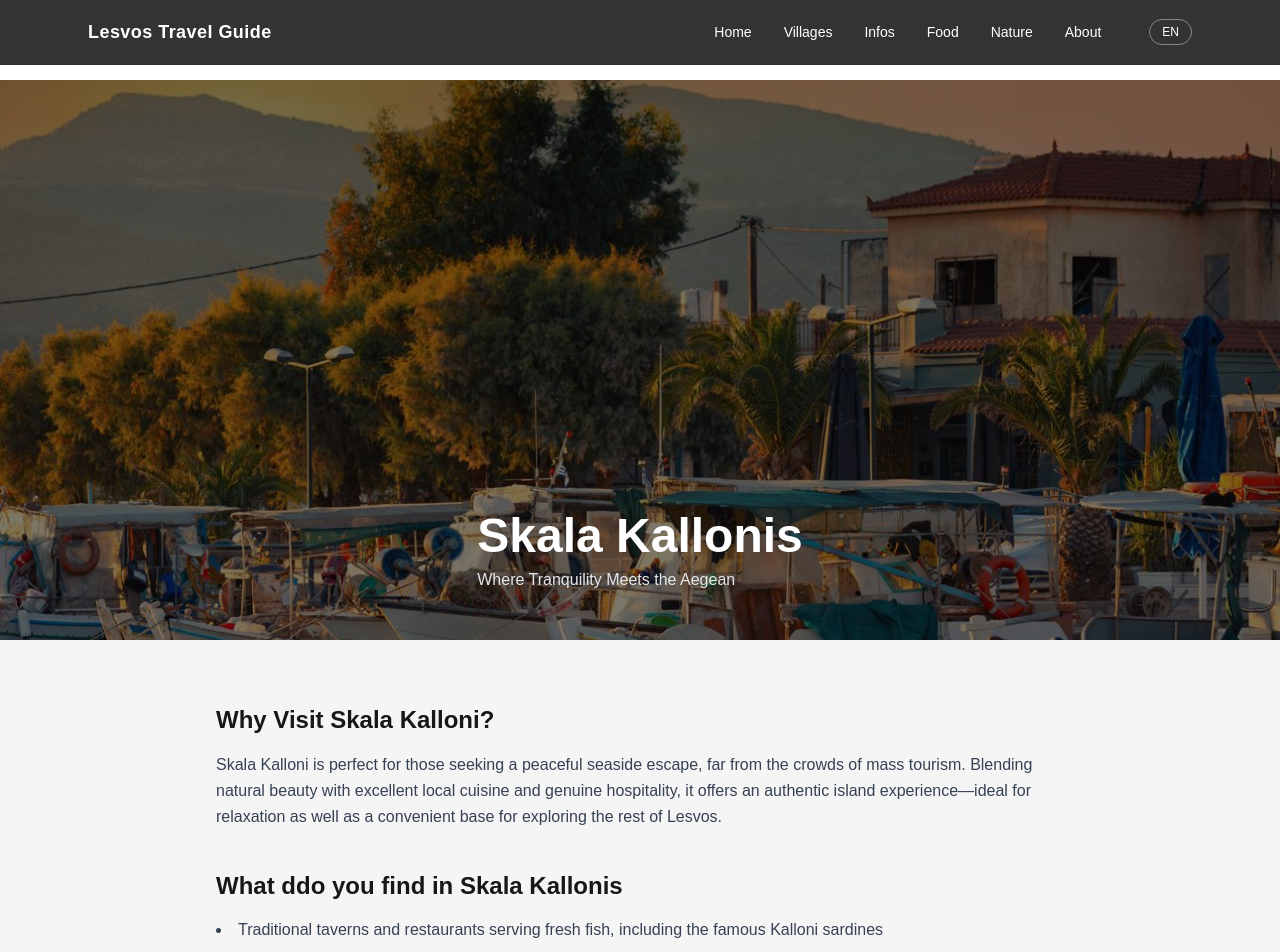
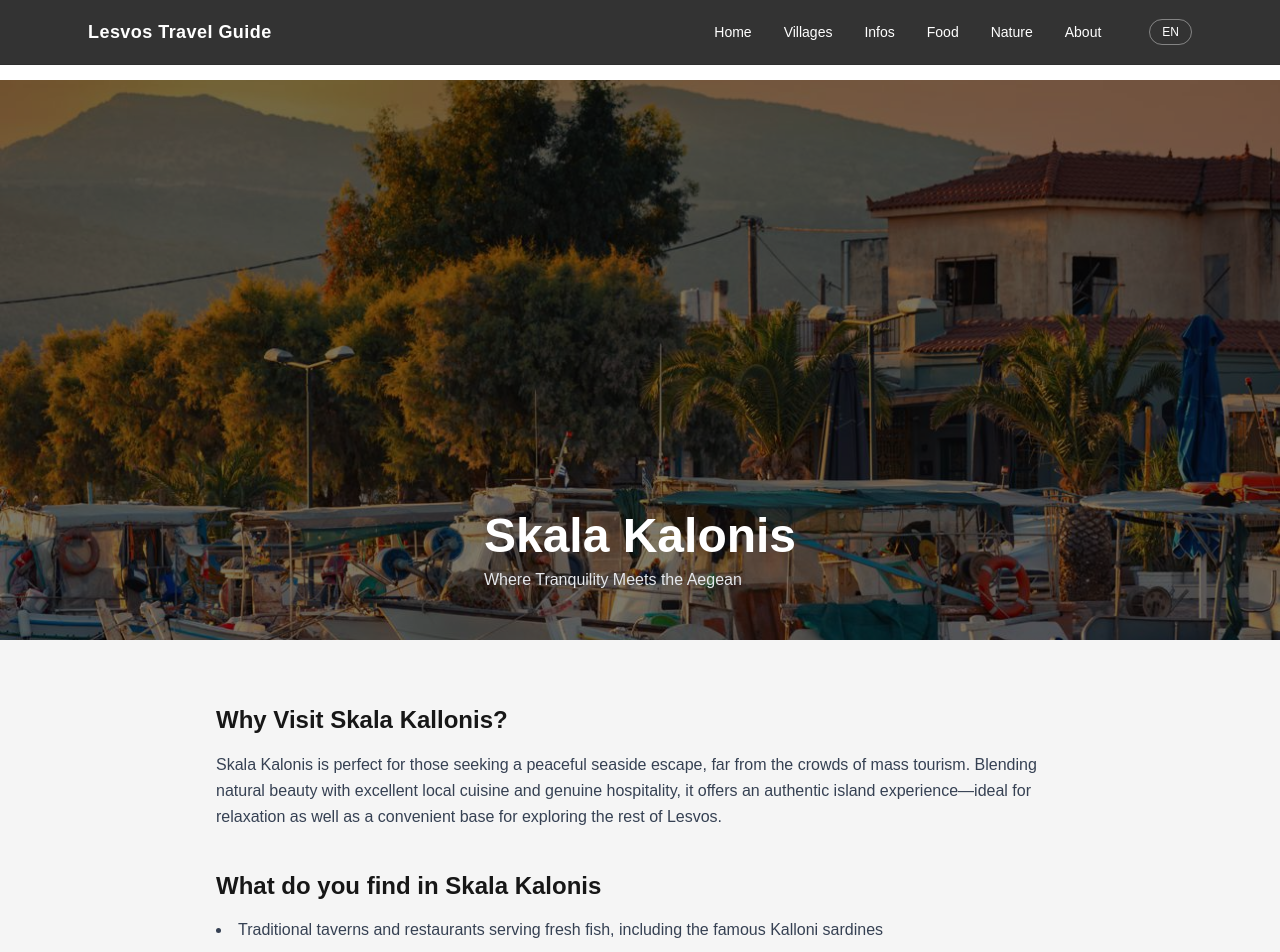
Before and after one commit to amamouridis06/lesvos-travel-guide, a Next.js app: page /villages/skala-kallonis in a window 1280 px wide. Shown: the top 952 px of the page. Built offline with nearby package versions, Linux system fonts and the light colour scheme.

Commit message:
Update page.tsx

```diff
--- a/app/villages/skala-kallonis/page.tsx
+++ b/app/villages/skala-kallonis/page.tsx
@@ -1,5 +1,5 @@
 export const metadata = {
-  title: "Skala Kallonis | Lesvos Travel Guide",
+  title: "Skala Kalonis | Lesvos Travel Guide",
   description:
     "Skala Kalloni lies along the shores of Kalloni Bay, just a few minutes from the town of Kalloni. This peaceful seaside settlement blends scenic beaches with a relaxed atmosphere, while offering convenient access to the rest of the island, making it an ideal base for exploration.",
 };
@@ -14,7 +14,7 @@ export default function MolyvosPage() {
         <div className="relative z-10 h-full flex items-end">
           <div className="max-w-6xl mx-auto px-6 pb-12">
             <h1 className="text-4xl md:text-5xl font-bold text-white">
-             Skala Kallonis
+             Skala Kalonis
             </h1>
             <p className="text-gray-200 mt-2">
               Where Tranquility Meets the Aegean
@@ -27,14 +27,14 @@ export default function MolyvosPage() {
       <section className="max-w-4xl mx-auto px-6 py-16 space-y-10">
 
         <div>
-          <h2 className="text-2xl font-semibold mb-4">Why Visit Skala Kalloni?</h2>
+          <h2 className="text-2xl font-semibold mb-4">Why Visit Skala Kallonis?</h2>
           <p className="text-gray-700 leading-relaxed">
-            Skala Kalloni is perfect for those seeking a peaceful seaside escape, far from the crowds of mass tourism. Blending natural beauty with excellent local cuisine and genuine hospitality, it offers an authentic island experience—ideal for relaxation as well as a convenient base for exploring the rest of Lesvos.
+            Skala Kalonis is perfect for those seeking a peaceful seaside escape, far from the crowds of mass tourism. Blending natural beauty with excellent local cuisine and genuine hospitality, it offers an authentic island experience—ideal for relaxation as well as a convenient base for exploring the rest of Lesvos.
           </p>
         </div>
 
         <div>
-          <h2 className="text-2xl font-semibold mb-4">What ddo you find in Skala Kallonis</h2>
+          <h2 className="text-2xl font-semibold mb-4">What do you find in Skala Kalonis</h2>
           <ul className="list-disc list-inside text-gray-700 space-y-2">
             <li>Traditional taverns and restaurants serving fresh fish, including the famous Kalloni sardines</li>
             <li>Seafront cafés and beach bars perfect for unwinding by the water</li>
@@ -67,15 +67,6 @@ export default function MolyvosPage() {
               />
           </div>
         </aside>
-        {/* BACK BUTTON */}
-        {/* <div>
-          <a
-            href="/"
-            className="inline-block mt-8 px-6 py-3 rounded-lg bg-yellow-600 text-white font-semibold hover:bg-yellow-700 transition"
-          >
-            ← Επιστροφή στην αρχική
-          </a>
-        </div> */}
 
       </section>
     </main>
```
